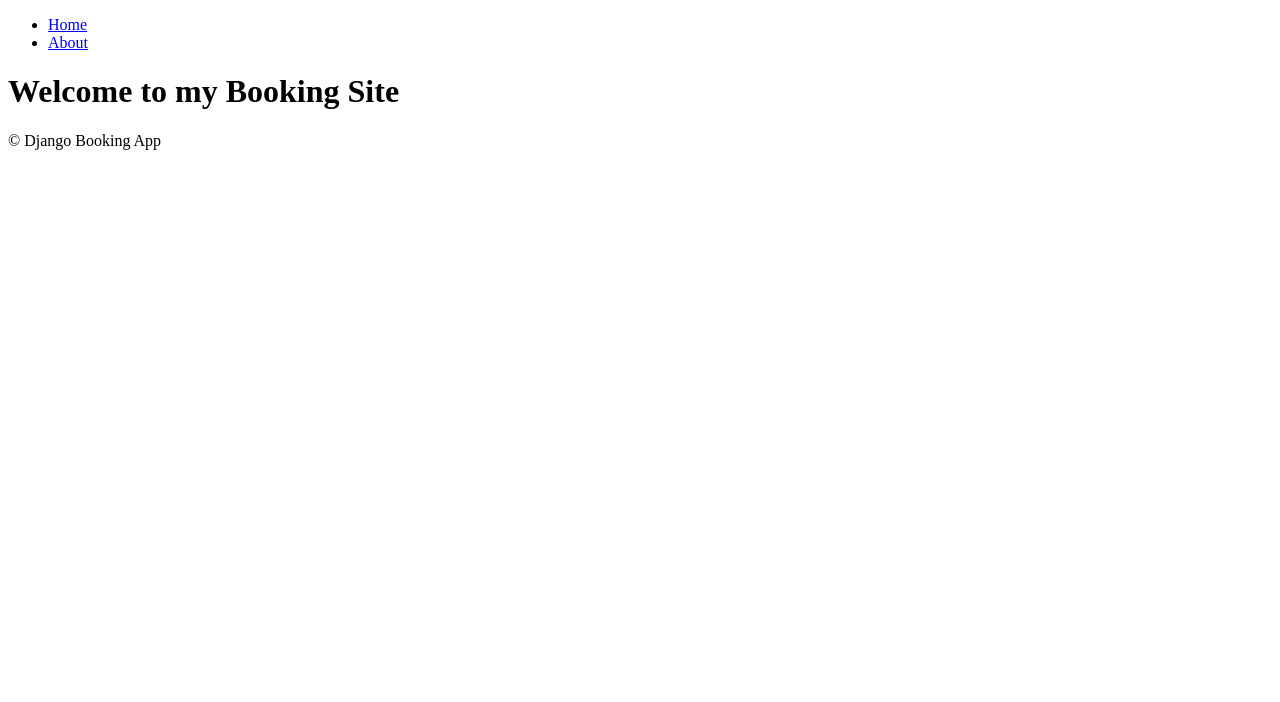
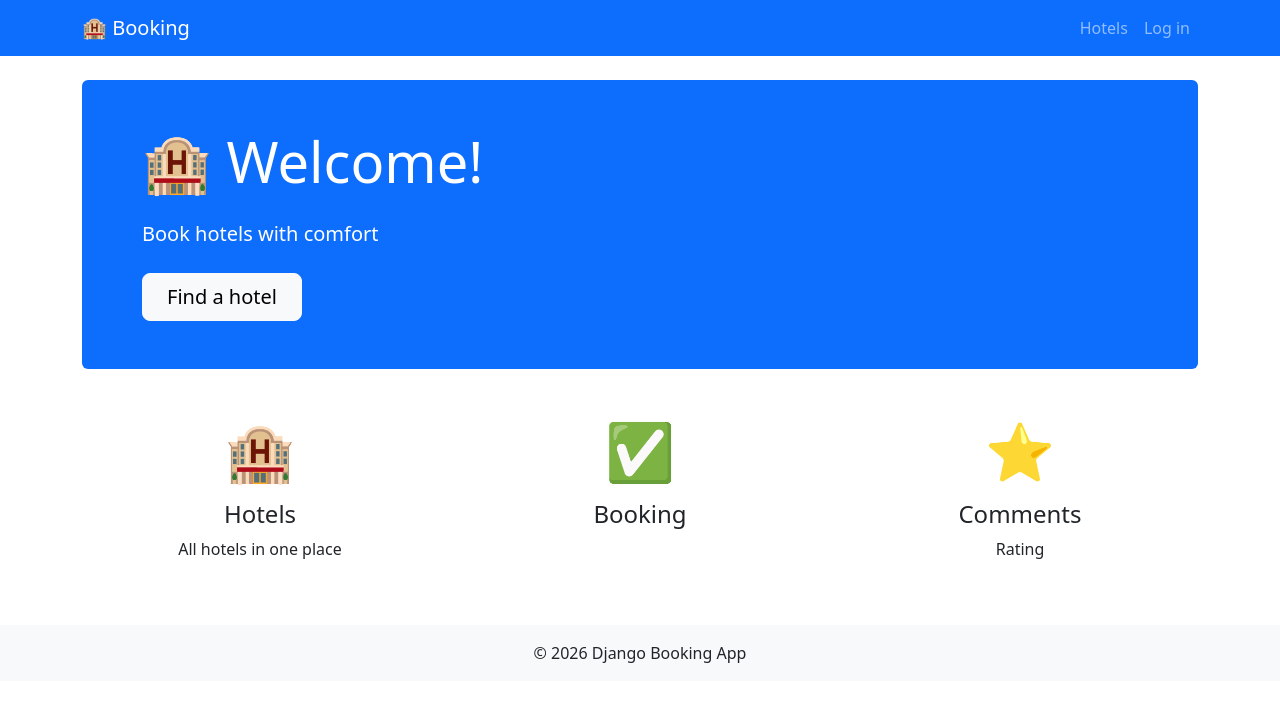
Before and after one commit to MmeShch/django-booking-project, a Django app: page / in a window 1280 px wide. Shown: the top 702 px of the page. Run offline with Django 5.2, Linux system fonts and the light colour scheme; parts of the project's set-up code (start-up, migrations or seed data) failed here and were passed over.

Commit message:
add base templates + urls core

```diff
--- a/booking_project/booking_project/settings.py
+++ b/booking_project/booking_project/settings.py
@@ -10,7 +10,7 @@ For the full list of settings and their values, see
 https://docs.djangoproject.com/en/6.0/ref/settings/
 """
 from email.policy import default
-
+import os
 from decouple import config
 from pathlib import Path
 
@@ -126,3 +126,5 @@ USE_TZ = True
 # https://docs.djangoproject.com/en/6.0/howto/static-files/
 
 STATIC_URL = 'static/'
+MEDIA_URL = '/media/'
+MEDIA_ROOT = os.path.join(BASE_DIR, 'media')
--- a/booking_project/booking_project/urls.py
+++ b/booking_project/booking_project/urls.py
@@ -15,10 +15,18 @@ Including another URLconf
     2. Add a URL to urlpatterns:  path('blog/', include('blog.urls'))
 """
 from django.contrib import admin
-from django.urls import path
+from django.urls import path, include
+from django.conf import settings
+from django.conf.urls.static import static
 from django.views.generic import TemplateView
 
 urlpatterns = [
     path('', TemplateView.as_view(template_name='index.html')),
     path('admin/', admin.site.urls),
+    path('hotels/', include('hotels.urls')),
 ]
+
+
+if settings.DEBUG:
+    urlpatterns += static(settings.MEDIA_URL, document_root=settings.MEDIA_ROOT)
+    urlpatterns += static(settings.STATIC_URL, document_root=settings.STATIC_ROOT)
--- a/booking_project/templates/base.html
+++ b/booking_project/templates/base.html
@@ -2,18 +2,43 @@
 <html lang="en">
 <head>
   <meta charset="UTF-8">
+  <meta name="viewport" content="width=device-width, initial-scale=1.0">
   <title>{% block title %}
-    Base Title
+    Booking
   {% endblock title %}</title>
+  <link href="https://cdn.jsdelivr.net/npm/bootstrap@5.3.0/dist/css/bootstrap.min.css" rel="stylesheet">
+    {% block extra_css %}{% endblock %}
 </head>
 <body>
-{% include 'components/navbar.html' %}
-{% block body %}
-  Block Body
-{% endblock body %}
-<footer>
-  &copy; Django Booking App
-</footer>
+<nav class="navbar navbar-expand-lg navbar-dark bg-primary">
+        <div class="container">
+            <a class="navbar-brand" href="{% url 'index' %}">🏨 Booking</a>
+            <div class="navbar-nav">
+                <a class="nav-link" href="{% url 'hotels:hotel_list' %}">Hotels</a>
+                {% if user.is_authenticated %}
+                    <a class="nav-link" href="#">My booking</a>
+                {% else %}
+                    <a class="nav-link" href="{% url 'account_login' %}">Log in</a>
+                {% endif %}
+            </div>
+        </div>
+    </nav>
+
+  <main class="container mt-4">
+        {% block content %}{% endblock %}
+    </main>
+
+   <footer class="bg-light text-center py-3 mt-auto">
+        <div class="container">
+            &copy; 2026 Django Booking App
+        </div>
+    </footer>
+
+
+  <script src="https://cdn.jsdelivr.net/npm/bootstrap@5.3.0/dist/js/bootstrap.bundle.min.js"></script>
+    {% block extra_js %}{% endblock %}
+
+
 
 </body>
 </html>
--- a/booking_project/templates/index.html
+++ b/booking_project/templates/index.html
@@ -5,6 +5,31 @@
 {% endblock title %}
 
 
-{% block body %}
-<h1>Welcome to my Booking Site</h1>
-{% endblock body %}
+{% block content %}
+<div class="jumbotron bg-primary text-white p-5 rounded mb-5">
+    <div class="container">
+        <h1 class="display-4 mb-4">🏨 Welcome!</h1>
+        <p class="lead mb-4">Book hotels with comfort</p>
+        <a href="{% url 'hotels:hotel_list' %}" class="btn btn-light btn-lg px-4">
+            Find a hotel
+        </a>
+    </div>
+</div>
+
+<div class="row text-center mb-5">
+    <div class="col-md-4">
+        <div class="display-4 text-primary mb-3">🏨</div>
+        <h4>Hotels</h4>
+        <p>All hotels in one place</p>
+    </div>
+    <div class="col-md-4">
+        <div class="display-4 text-success mb-3">✅</div>
+        <h4>Booking</h4>
+    </div>
+    <div class="col-md-4">
+        <div class="display-4 text-warning mb-3">⭐</div>
+        <h4>Comments</h4>
+        <p>Rating</p>
+    </div>
+</div>
+{% endblock %}
```
Also changed, not shown: booking_project/hotels/templates/hotels/base.html (added, +10 -0 lines).
